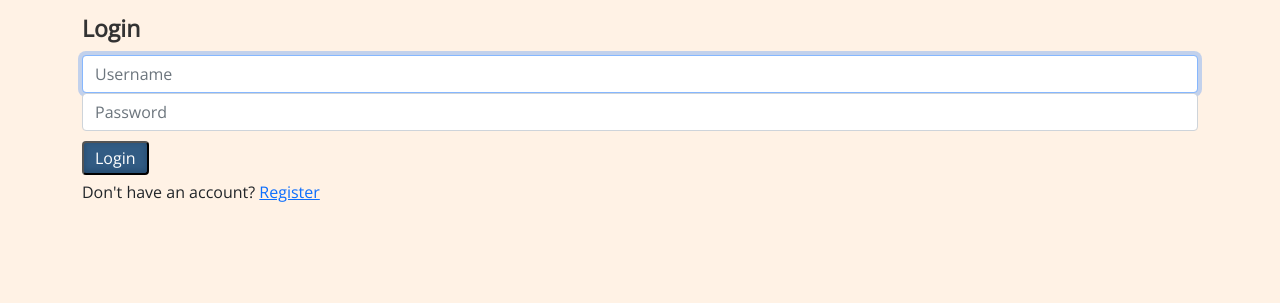
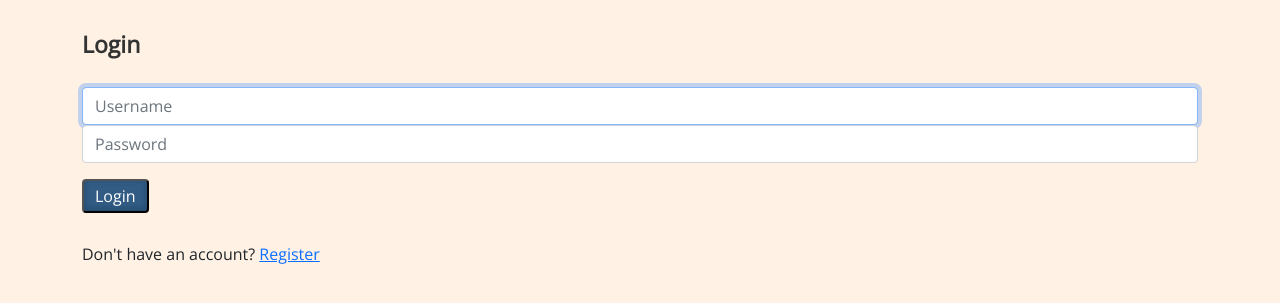
Before and after one commit to ahsamt/StockScreener, a Django app: page /login in a window 1280 px wide. Shown: the part 61-364 px from the top of the page. Run offline with Django 3.2, Linux system fonts and the light colour scheme; parts of the project's set-up code (start-up, migrations or seed data) failed here and were passed over; some libraries are stand-ins or nearby versions.

Commit message:
error in JS fixed

```diff
--- a/stockscreener/static/stockscreener/index.js
+++ b/stockscreener/static/stockscreener/index.js
@@ -2,12 +2,15 @@ document.addEventListener("DOMContentLoaded", () => {
   // check on scroll if "back to top" button should be displayed
   window.addEventListener("scroll", () => top_scroll());
 
+  // add clarifying message re S&P 500 on the search page
+  if (document.querySelector(".question")) {
     document.querySelector(".question").addEventListener("click", (event) => {
       event.preventDefault();
       alert(
         "Please take a look at the Ticker List page of this application to see a full list of S&P 500 companies"
       );
     });
+  }
 
   // update watchlist when the relevant button is clicked on the index page
   document.querySelectorAll(".watchlist").forEach((watch_button) => {
--- a/stockscreener/templates/stockscreener/login.html
+++ b/stockscreener/templates/stockscreener/login.html
@@ -52,13 +52,13 @@
   </div>
 </nav>
 <div class="container">
-  <h2>Login</h2>
+  <h2 class="mt-3 mb-4">Login</h2>
 
   {% if message %}
   <div>{{ message }}</div>
   {% endif %}
 
-  <form action="{% url 'login' %}" method="post">
+  <form action="{% url 'login' %}" method="post" class="mb-4">
     {% csrf_token %}
     <div class="form-group">
       <input
@@ -77,7 +77,7 @@
         placeholder="Password"
       />
     </div>
-    <button type="submit" value="Login">Login</button>
+    <button class="mt-3" type="submit" value="Login">Login</button>
   </form>
 
   Don't have an account?
--- a/stockscreener/templates/stockscreener/register.html
+++ b/stockscreener/templates/stockscreener/register.html
@@ -53,7 +53,7 @@
 </nav>
 
 <div class="container">
-  <h2>Register</h2>
+  <h2 class="mt-3 mb-4">Register</h2>
 
   {% if message %}
   <div>{{ message }}</div>
@@ -94,7 +94,7 @@
         placeholder="Confirm Password"
       />
     </div>
-    <button type="submit" value="Register">Register</button>
+    <button class="mt-3" type="submit" value="Register">Register</button>
   </form>
   <br />
   Already have an account? <a href="{% url 'login' %}">Log in</a>
```
Also changed, not shown: db.sqlite3, stocks.csv. Lines whose indentation alone changed are shown as unchanged.
